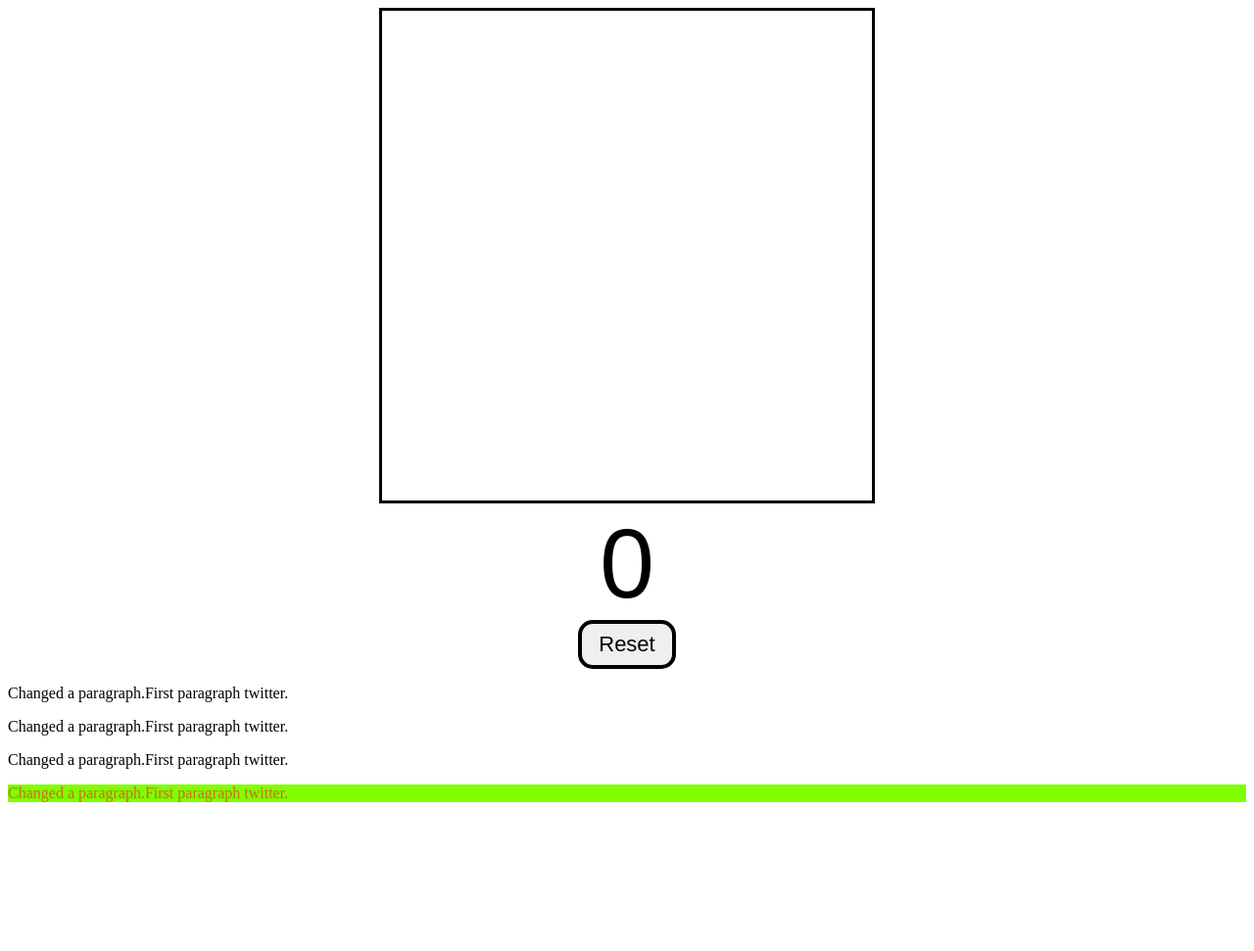
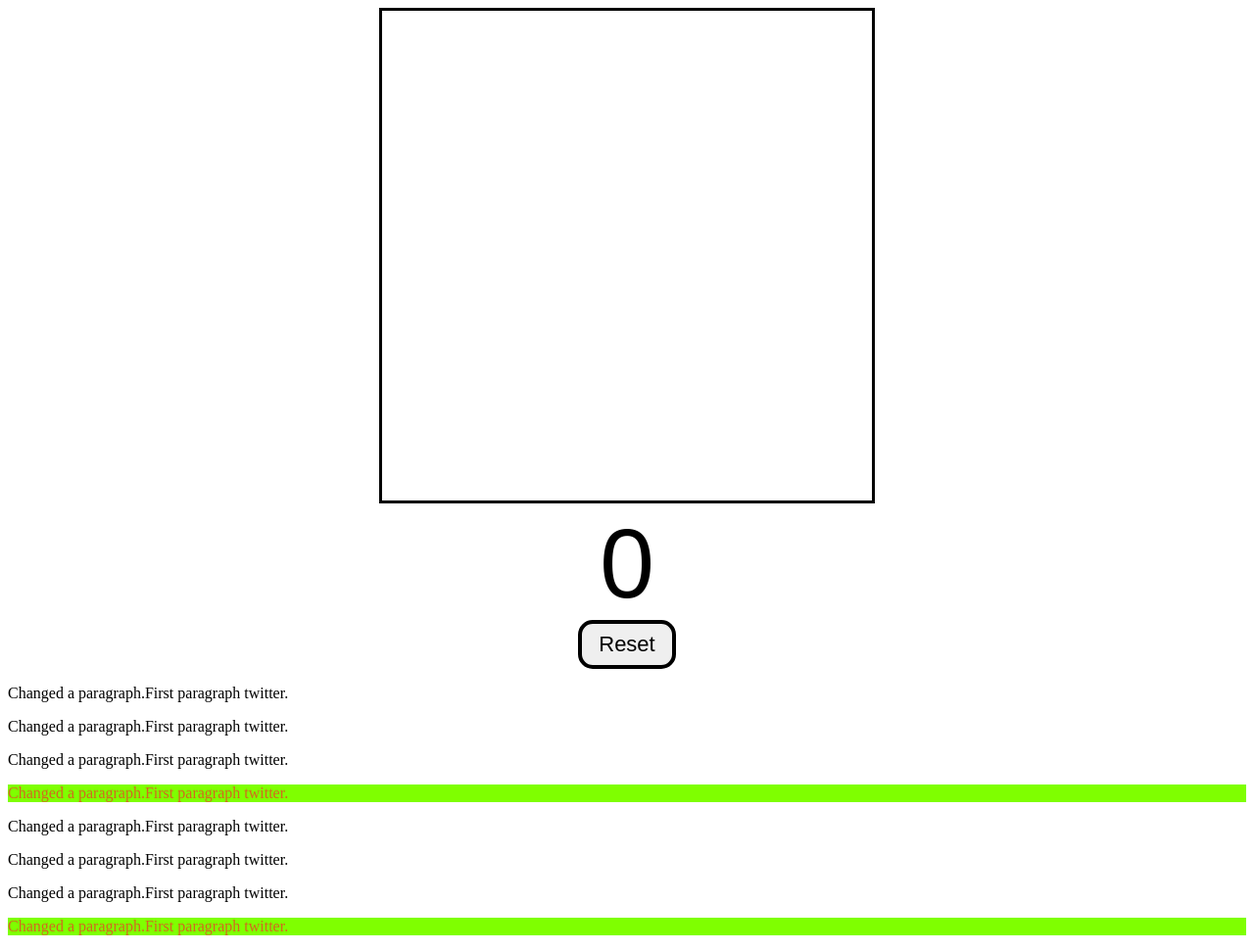
Before and after one commit to sramansamanta5/Sanke, a plain HTML site: page index.html in a window 1280 px wide. Shown: the whole page at 98% size. Before the commit the page ends 835 px from the top, so only its background shows below. Drawn offline with Linux system fonts and the light colour scheme.

Commit message:
added paragraphs

```diff
--- a/index.html
+++ b/index.html
@@ -16,6 +16,10 @@
 <p>Changed a paragraph.First paragraph twitter.</p>
 <p>Changed a paragraph.First paragraph twitter.</p>
 <p class="para">Changed a paragraph.First paragraph twitter.</p>
+<p>Changed a paragraph.First paragraph twitter.</p>
+<p>Changed a paragraph.First paragraph twitter.</p>
+<p>Changed a paragraph.First paragraph twitter.</p>
+<p class="para">Changed a paragraph.First paragraph twitter.</p>
     <script src="script.js"></script>
 </body>
 </html>
```
